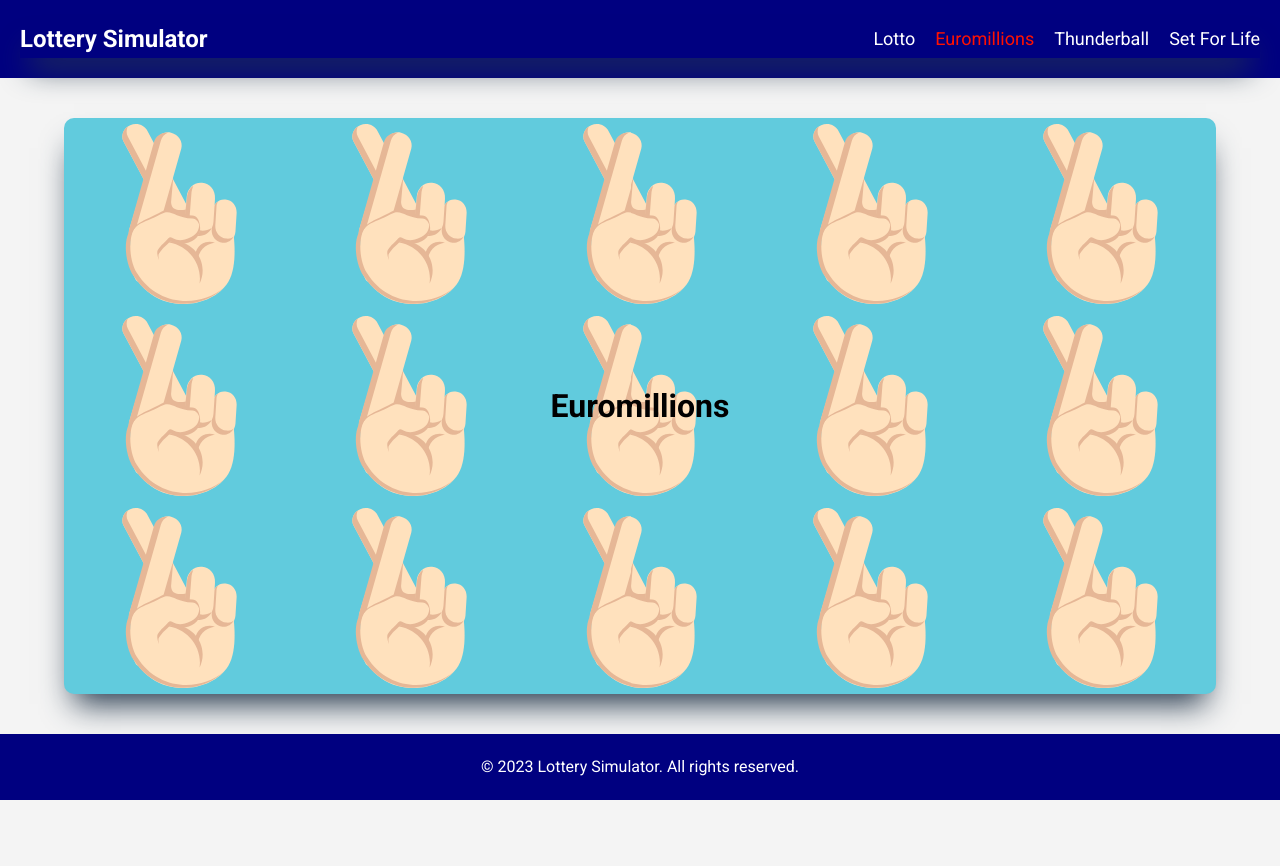
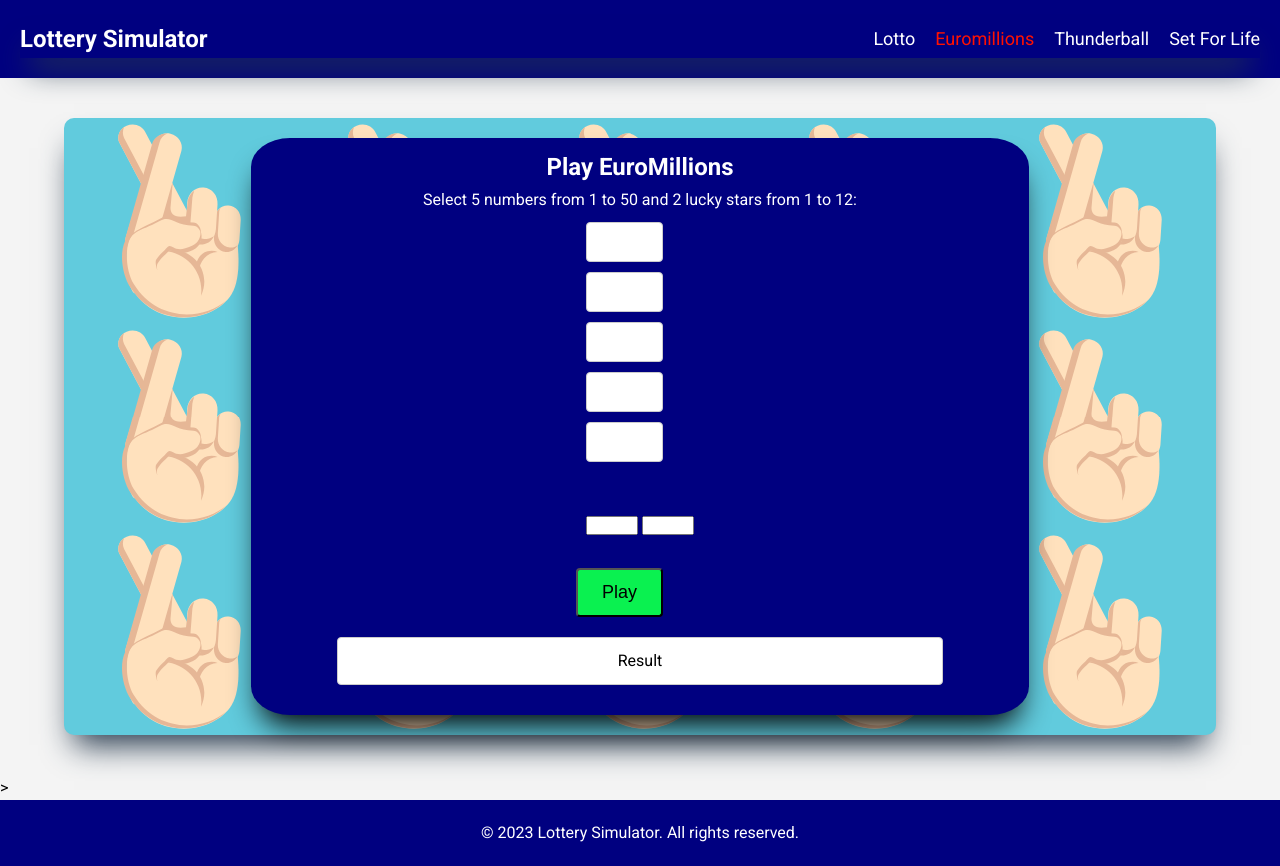
Before and after one commit to TailorBird93/lottery-simulator, a plain HTML site: page pages/euromillions.html in a window 1280 px wide. Before the commit the page ends 800 px from the top, so only its background shows below. Drawn offline with nearby package versions, Linux system fonts and the light colour scheme.

Commit message:
Create Euromillions game element and add style rules in styles.css

```diff
--- a/css/styles.css
+++ b/css/styles.css
@@ -179,10 +179,7 @@
 }
 /* All games */
 .game{
-    min-width: 70%
-}
-/* Lotto Game ------------------------------------------------------------------------------*/
-.lotto-game{
+    min-width: 70%;
     color: white;
     background-color: #000080;
     padding: 10px;
@@ -194,11 +191,12 @@
     border-radius: 5%;
 }
 /* Inputs --------------------------------------------------------------------------------- */
-.number-inputs {
+.number-inputs, .lucky-star-inputs {
     margin-bottom: 20px;
+    padding: 10px;
 }
 
-.number-inputs input {
+.number-inputs input  {
     display: flex;
     flex-direction: row;
     padding: 10px;
--- a/pages/euromillions.html
+++ b/pages/euromillions.html
@@ -24,9 +24,26 @@
     </header>
 
     <main>
-        <h1>Euromillions</h1>
-        <!-- Add Euromillions game content here -->
-    </main>
+        <div class="euromillions-game game">
+          <h2>Play EuroMillions</h2>
+          <p>Select 5 numbers from 1 to 50 and 2 lucky stars from 1 to 12:</p>
+          <form id="euromillions-form">
+            <div class="number-inputs">
+              <input type="number" class="euromillions-number" min="1" max="50" required>
+              <input type="number" class="euromillions-number" min="1" max="50" required>
+              <input type="number" class="euromillions-number" min="1" max="50" required>
+              <input type="number" class="euromillions-number" min="1" max="50" required>
+              <input type="number" class="euromillions-number" min="1" max="50" required>
+            </div>
+            <div class="lucky-star-inputs">
+              <input type="number" class="euromillions-number euromillions-lucky-star" min="1" max="12" required>
+              <input type="number" class="euromillions-number euromillions-lucky-star" min="1" max="12" required>
+            </div>
+            <button type="submit">Play</button>
+          </form>
+          <div id="result">Result</div>
+        </div>
+      </main>>
 
     <footer>
         <p>&copy; 2023 Lottery Simulator. All rights reserved.</p>
```
